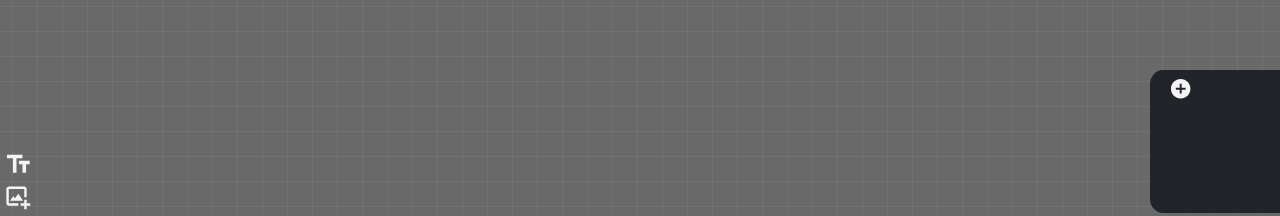
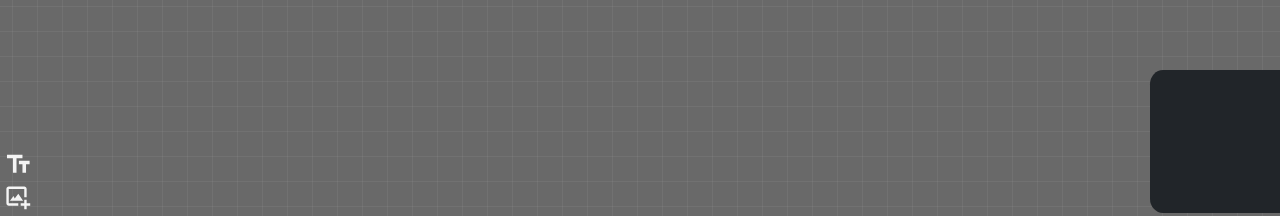
Before and after one commit to Vergiis/OnRefs, a React (Vite) app: page / in a window 1280 px wide. Shown: the part 581-797 px from the top of the page. Built offline with nearby package versions, Linux system fonts and the light colour scheme; some icons are missing.

Commit message:
1 file modified

```diff
--- a/src/CanvasSettings.tsx
+++ b/src/CanvasSettings.tsx
@@ -1,5 +1,4 @@
 import { Form } from 'react-bootstrap';
-import { MdAddCircle } from 'react-icons/md';
 import { FaGear } from 'react-icons/fa6';
 
 export function CanvasSettings() {
@@ -10,11 +9,10 @@ export function CanvasSettings() {
           <FaGear />
         </Form.Label>
       </Form.Group>
-      <Form.Group className="canvasSettingsWindow" id="canvasSettingsToggle">
-        <Form.Group className="addTextInput" id="addTextButtonsGroup">
-          <MdAddCircle className="addTextIcon" />
-        </Form.Group>
-      </Form.Group>
+      <Form.Group
+        className="canvasSettingsWindow"
+        id="canvasSettingsToggle"
+      ></Form.Group>
     </Form>
   );
 }
```
